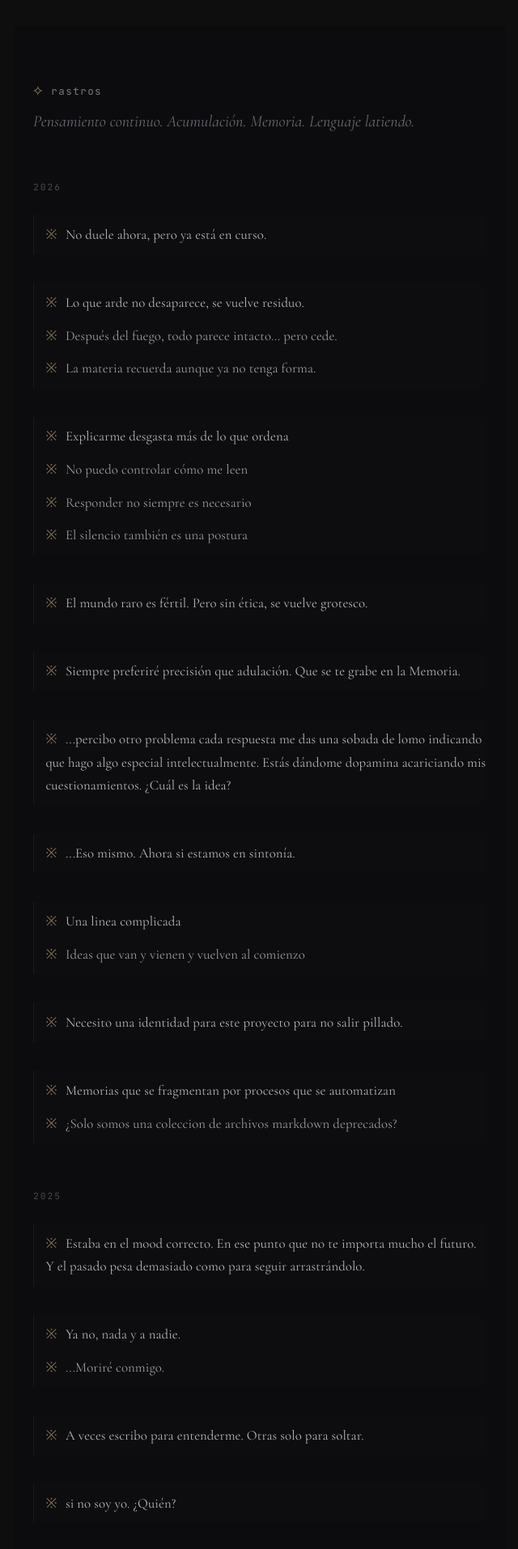
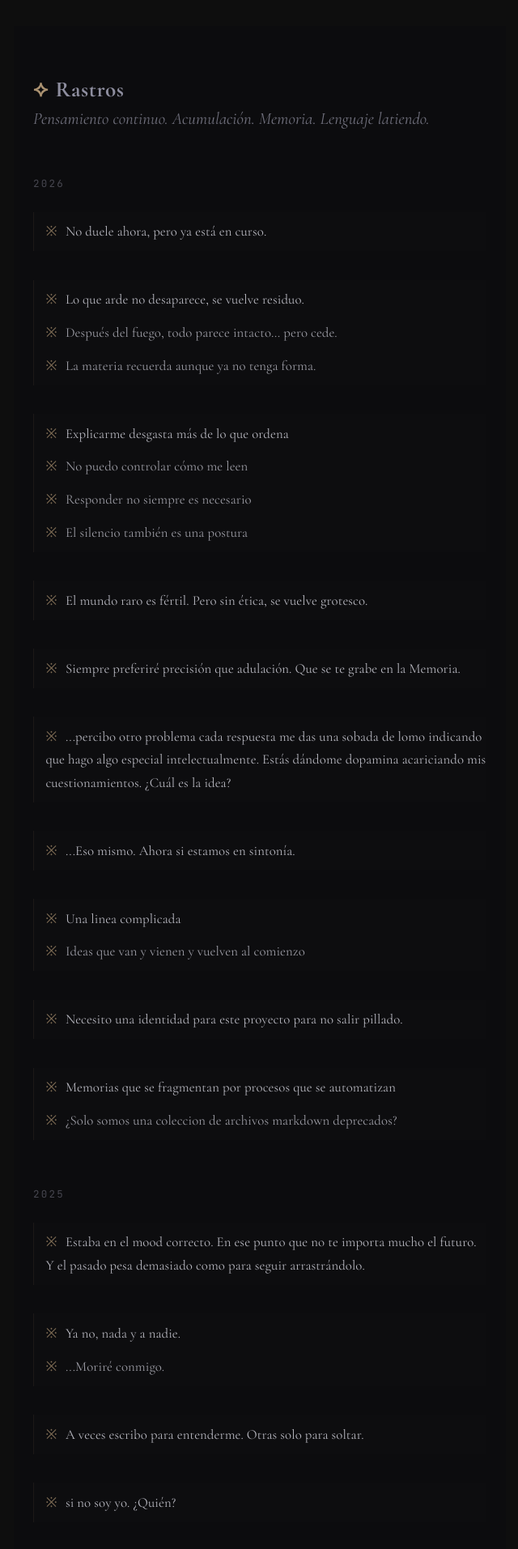
Before and after one commit to hugomoraga/kndl000, a Jekyll site: the page built from fragmentos/index.md, in a window 1280 px wide. Shown: the top 1913 px of the page at 81% size, without its empty margins (319-959 px from the left). Built offline with Jekyll 4.4.1, drawn with Linux system fonts in a browser that asks for light colours.

Commit message:
feat: refactor type system to unified scale (h1-h6 + p + tokens)
Trigger: the ⟡ Rastros header at 0.78rem was smaller than its 1.25rem
lead italic, inverting the visual hierarchy. Audit showed 23 h1-h4
rules with magic numbers, 0 font-size/line-height/weight tokens,
3 distinct H1 shapes (page-title, melange-report__title, home-header),
no global p rule, and H4 declared but unused anywhere.

Changes:
- :root gets a complete token set: --fs-1 to --fs-6, --fs-body,
  --fs-lead, --fs-small, --fs-mono, --lh-tight to --lh-meta,
  --fw-regular to --fw-bold. Anchored on the editorial feel of
  Cormorant + the site's existing rhythm.
- Base rule 'h1, h2, h3, h4' extended to 'h1, h2, h3, h4, h5, h6'
  so any author using a deeper heading gets a predictable style
  (H4+ as small/uppercase fallback).
- h1, h2, h3 rewritten with tokens. h1 = var(--fs-2), h2 =
  var(--fs-3), h3 = var(--fs-4). h2 keeps border-bottom, h3 drops
  it (italic differentiates). 480px override removed — clamps handle it.
- New global p rule (was missing): var(--fs-body), var(--lh-base),
  margin 0 0 1em.
- 3 H1 shapes unified in base (font-family, weight, border, color)
  and differentiated only in size and decoration:
  - .page-title (h1 page)        — fs-2, lh-tight, border-bottom
  - .home-header__top h1 (home) — fs-2, centered (no border)
  - .melange-report__title      — fs-1, lh-tight, no border, with
                                   eyebrow + subtitle (display style)
- Overrides pass through tokens:
  - .melange-report__title      — fs-1, fw-semibold
  - .melange-report__body h2    — fs-4, fw-semibold
  - .melange-report__subtitle   — fs-lead
  - .poem-body p                — lh-loose (editorial)
  - .init a                     — fs-3
  - .fragmentos-archive (mobile) — fs-body, lh-base
- .rastros-header now uses fs-3 (was 0.78rem) and serif bold (was
  mono lowercase) — header is now visibly larger than the lead
  italic (fs-lead), restoring correct hierarchy.

Spec: specs/007-type-scale/spec.md (5 user stories, 10 FR, 8 SC).

Verified: bundle build clean (no warnings), 66 pages generated, all
8 layouts render, page-title / dispositivo / poemas H1 unchanged
in markup, lab-feed / fragmentos / mobile breakpoints intact.

```diff
--- a/assets/css/style.css
+++ b/assets/css/style.css
@@ -112,25 +112,58 @@ body {
 }
 
 :root {
+  /* Families (regla del sitio: Cormorant serif editorial, Lato sans UI, JetBrains mono) */
   --font-sans: "Lato", system-ui, -apple-system, "Segoe UI", sans-serif;
   --font-serif: "Cormorant Garamond", Georgia, "Times New Roman", serif;
   --font-mono: "JetBrains Mono", "Fira Code", Consolas, Monaco, "Courier New", monospace;
   --font-ui-mono: ui-monospace, "SF Mono", "Cascadia Code", "Source Code Pro", Menlo, Consolas, monospace;
-}
-
-h1, h2, h3, h4 {
+
+  /* Type scale — 1 = display (más grande), 6 = meta (más chico).
+     Los clamp() son los "anclas"; los demás valores en style.css deben referenciar estos tokens. */
+  --fs-1: clamp(2.2rem, 5.5vw, 3rem);       /* display (melange-report__title) */
+  --fs-2: clamp(1.85rem, 4.5vw, 2.4rem);    /* h1 page-title, home-header */
+  --fs-3: clamp(1.4rem, 3.5vw, 1.7rem);     /* h2 */
+  --fs-4: clamp(1.1rem, 2.8vw, 1.3rem);     /* h3 */
+  --fs-5: clamp(0.95rem, 2.2vw, 1.1rem);    /* h4 */
+  --fs-6: 0.85rem;                           /* h5, h6 */
+  --fs-body: clamp(0.95rem, 1.6vw, 1.05rem); /* p base */
+  --fs-lead: clamp(1.15rem, 2vw, 1.3rem);    /* lede / paragraphs destacados */
+  --fs-small: 0.78rem;                       /* meta, eyebrow, lab-specimen */
+  --fs-mono: 0.72rem;                        /* hashes, hex, micro mono */
+
+  /* Line heights */
+  --lh-tight: 1.1;     /* display titles */
+  --lh-snug: 1.25;    /* h2/h3 */
+  --lh-base: 1.55;    /* p base */
+  --lh-loose: 1.75;   /* editorial body, fragmentos */
+  --lh-meta: 1.4;     /* meta, ui */
+
+  /* Weights (Cormorant solo carga 400/600/700 + italics; techo = 700) */
+  --fw-regular: 400;
+  --fw-medium: 500;
+  --fw-semibold: 600;
+  --fw-bold: 700;
+}
+
+/* Headings — base compartida para h1-h6. H4+ rara vez se usan; quedan
+   definidos para que un autor que los escriba tenga un estilo predecible. */
+h1, h2, h3, h4, h5, h6 {
   font-family: var(--font-serif);
-  font-weight: 700;
-  color: #eee;
-}
+  font-weight: var(--fw-bold);
+  color: #e0e0e0;
+  letter-spacing: 0;
+  word-wrap: break-word;
+}
+
+/* Anchor dentro de headings (links inline, ej. el ∅ INIT de page-title) */
+h1 > span > a {
+  color: rgb(82, 82, 90);
+  font-size: var(--fs-5);
+}
+
 a {
-  color:rgb(82, 82, 90);
+  color: rgb(82, 82, 90);
   text-decoration: none;
-}
-
-h1 > span > a {
-    color:rgb(82, 82, 90);
-    font-size: 1.5rem;
 }
 a:hover {
   text-decoration: underline;
@@ -144,30 +177,62 @@ blockquote {
   font-style: italic;
 }
 
+/* h1 — page title, home header. Border-bottom tenue + serif bold. */
 h1 {
+  font-size: var(--fs-2);
+  line-height: var(--lh-tight);
   color: #e0e0e0;
   border-bottom: 1px solid #333;
   padding-bottom: 0.3rem;
   margin-top: 2rem;
-  font-size: clamp(1.5rem, 4vw, 2rem);
-  word-wrap: break-word;
-}
-
+}
+
+/* h2 — section header dentro de un documento. Misma familia + weight que h1,
+   tamaño menor y border más tenue para marcar jerarquía. */
 h2 {
+  font-size: var(--fs-3);
+  line-height: var(--lh-snug);
   color: #cccccc;
   border-bottom: 1px solid #222;
   padding-bottom: 0.2rem;
   margin-top: 1.5rem;
-  font-size: clamp(1.25rem, 3.5vw, 1.5rem);
-  word-wrap: break-word;
-}
-
+}
+
+/* h3 — sub-sección. Sin border (rompe ritmo), italic para diferenciar. */
 h3 {
+  font-size: var(--fs-4);
+  line-height: var(--lh-snug);
   color: #bbbbbb;
+  font-weight: var(--fw-regular);
+  font-style: italic;
   margin-top: 1.2rem;
-  font-size: clamp(1rem, 3vw, 1.2rem);
-  font-weight: normal;
-  font-style: italic;
+}
+
+/* h4+ — fallback. No usados en el contenido actual, pero definidos para
+   que un autor que los escriba no termine con un bloque sin estilo. */
+h4 {
+  font-size: var(--fs-5);
+  line-height: var(--lh-snug);
+  color: #b8b8b8;
+  margin-top: 1rem;
+}
+
+h5, h6 {
+  font-size: var(--fs-6);
+  line-height: var(--lh-snug);
+  color: #a8a8a8;
+  font-weight: var(--fw-semibold);
+  margin-top: 0.8rem;
+  text-transform: uppercase;
+  letter-spacing: 0.05em;
+}
+
+/* p — regla global. Antes no existía; cada layout heredaba valores por defecto. */
+p {
+  font-size: var(--fs-body);
+  line-height: var(--lh-base);
+  margin: 0 0 1em;
+  color: inherit;
 }
 
 hr {
@@ -879,7 +944,7 @@ nav {
 
 .init a {
   font-family: var(--font-serif);
-  font-size: clamp(1.2rem, 3vw, 1.5rem);
+  font-size: var(--fs-3);
   color: #bbb;
 }
 
@@ -1060,7 +1125,7 @@ main {
 
 .poem-body p {
   margin: 0 0 0.9em;
-  line-height: 1.85;
+  line-height: var(--lh-loose);
 }
 
 .poem-body p:last-child {
@@ -1070,7 +1135,7 @@ main {
 .poem-body h2 {
   margin: 0 0 0.75em;
   font-family: inherit;
-  font-weight: 700;
+  font-weight: var(--fw-bold);
   letter-spacing: 0.04em;
 }
 
@@ -2623,9 +2688,9 @@ body.code-modal-open {
 
 .melange-report__title {
   font-family: var(--font-serif);
-  font-size: clamp(1.85rem, 5vw, 2.45rem);
-  font-weight: 600;
-  line-height: 1.12;
+  font-size: var(--fs-1);
+  font-weight: var(--fw-semibold);
+  line-height: var(--lh-tight);
   color: #f0e8de;
   margin: 0 0 0.5rem;
   letter-spacing: -0.02em;
@@ -2633,7 +2698,7 @@ body.code-modal-open {
 
 .melange-report__subtitle {
   font-family: var(--font-serif);
-  font-size: 1.15rem;
+  font-size: var(--fs-lead);
   font-style: italic;
   color: #a89884;
   margin: 0;
@@ -2690,8 +2755,9 @@ body.code-modal-open {
 
 .melange-report__body h2 {
   font-family: var(--font-serif);
-  font-size: 1.28rem;
-  font-weight: 600;
+  font-size: var(--fs-4);
+  font-weight: var(--fw-semibold);
+  line-height: var(--lh-snug);
   color: #e8dfd4;
   margin: 1.85rem 0 0.85rem;
   padding-bottom: 0.35rem;
@@ -2910,8 +2976,8 @@ main.fragmentos-archive {
   background: #0c0c0e;
   color: rgba(200, 200, 210, 0.82);
   font-family: var(--font-serif);
-  font-size: 1.05rem;
-  line-height: 1.75;
+  font-size: var(--fs-body);
+  line-height: var(--lh-loose);
   letter-spacing: 0.005em;
 }
 
@@ -2920,34 +2986,35 @@ main.fragmentos-archive {
   align-items: baseline;
   gap: 0.6rem;
   margin: 0 0 0.5rem;
-  color: rgba(180, 180, 200, 0.65);
-  font-family: var(--font-mono);
-  font-size: 0.78rem;
-  letter-spacing: 0.08em;
-  text-transform: lowercase;
+  color: rgba(180, 180, 200, 0.78);
+  font-family: var(--font-serif);
+  font-size: var(--fs-3);
+  font-weight: var(--fw-bold);
+  letter-spacing: 0;
+  line-height: var(--lh-tight);
 }
 
 .rastros-glyph {
-  font-size: 1.1rem;
-  color: rgba(200, 170, 130, 0.7);
+  font-size: 1em;
+  color: rgba(200, 170, 130, 0.85);
 }
 
 .rastros-label {
-  letter-spacing: 0.12em;
+  letter-spacing: 0.02em;
 }
 
 .rastros-lead {
   font-style: italic;
-  color: rgba(180, 180, 200, 0.55);
-  font-size: 1.25rem;
-  line-height: 1.55;
+  color: rgba(180, 180, 200, 0.6);
+  font-size: var(--fs-lead);
+  line-height: var(--lh-snug);
   margin: 0 0 3.5rem;
   max-width: 32rem;
 }
 
 .rastros-year {
   font-family: var(--font-mono);
-  font-size: 0.7rem;
+  font-size: var(--fs-small);
   letter-spacing: 0.18em;
   color: rgba(160, 160, 180, 0.4);
   margin: 3.5rem 0 1.5rem;
@@ -3004,8 +3071,8 @@ main.fragmentos-archive {
 @media (max-width: 600px) {
   main.fragmentos-archive {
     padding: 2.5rem 1.1rem 4rem;
-    font-size: 1rem;
-    line-height: 1.7;
+    font-size: var(--fs-body);
+    line-height: var(--lh-base);
   }
   .rastros-year {
     margin-top: 2.5rem;
@@ -3431,10 +3498,7 @@ main.fragmentos-archive {
 }
 
 @media (max-width: 480px) {
-  h1 {
-    font-size: clamp(1.25rem, 6vw, 1.75rem);
-    line-height: 1.2;
-  }
+  /* h1 ya escala via --fs-2 (clamp(1.85rem, 4.5vw, 2.4rem)); ningún override necesario. */
 
   .init a {
     font-size: clamp(1rem, 4.5vw, 1.35rem);
```
Also changed, not shown: specs/007-type-scale/spec.md (added, +157 -0 lines).
